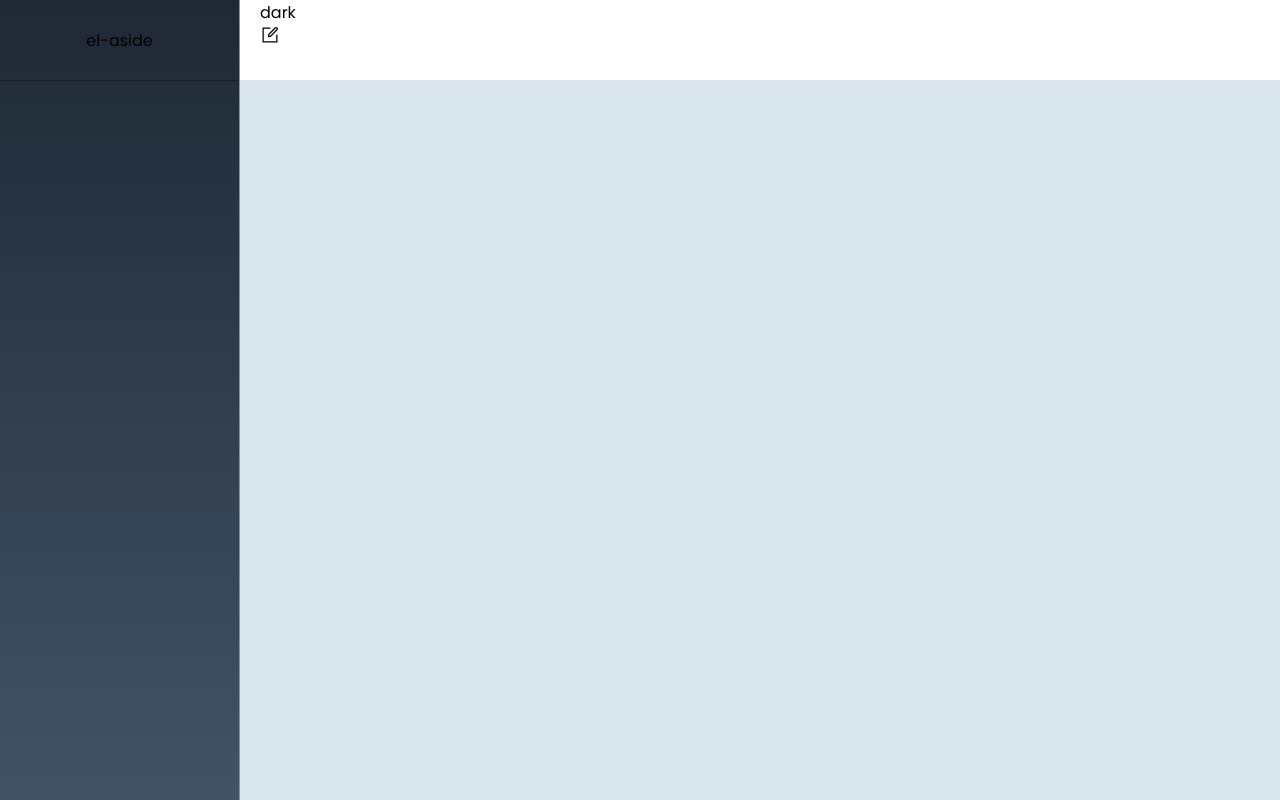
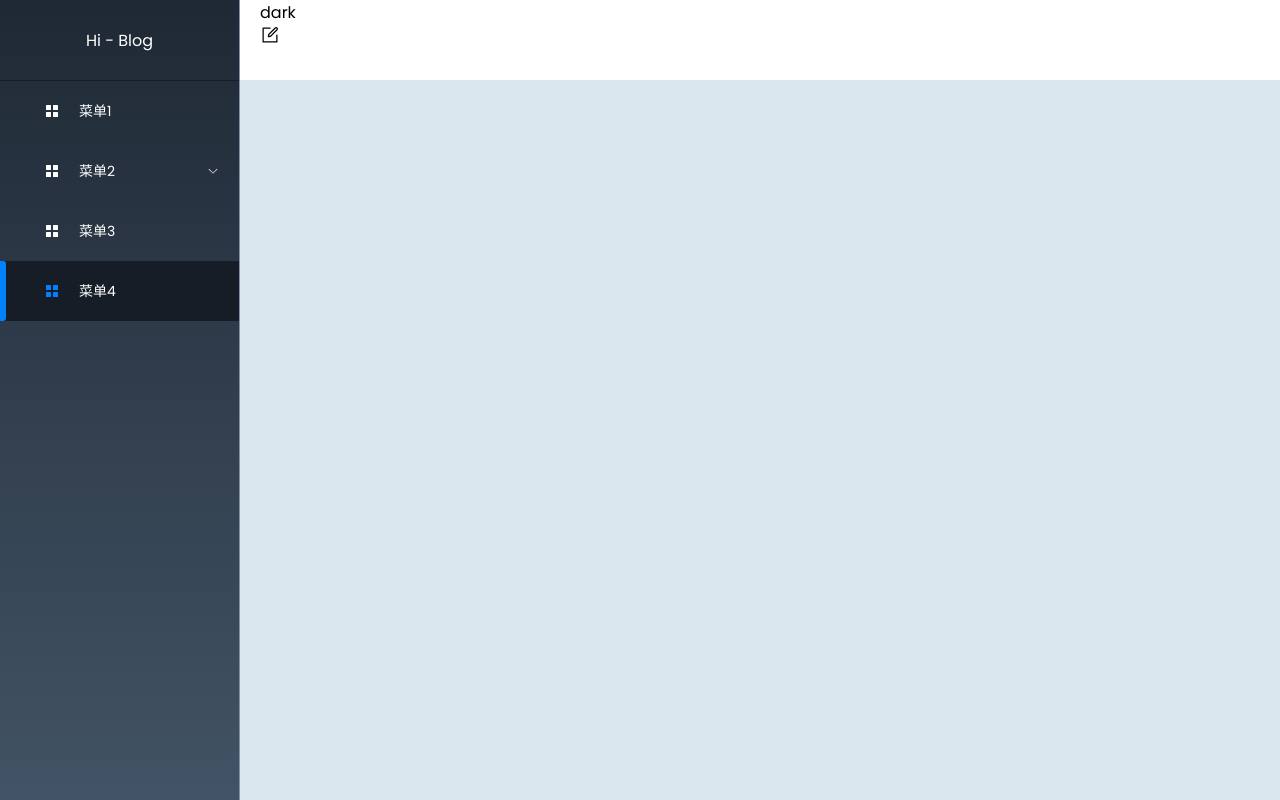
Before and after one commit to nishuiwei/admin-for-blog, a Vue app: page /main in a window 1280 px wide. Built offline with nearby package versions, Linux system fonts and the light colour scheme.

Commit message:
feat: 菜单栏组件

```diff
--- /dev/null
+++ b/src/components/menu/index.ts
@@ -0,0 +1,3 @@
+import HJMenu from './src/hj-menu.vue'
+
+export default HJMenu
--- /dev/null
+++ b/src/components/menu/src/hj-menu-item.vue
@@ -0,0 +1,96 @@
+<template>
+	<template v-for="item in menu" :key="item.index">
+		<template v-if="item.children?.length === 0 || !item.children">
+			<el-menu-item :index="item.index">
+				<el-icon :size="16" color="#000">
+					<Icon :icon="item.icon" />
+				</el-icon>
+				<span style="margin-left: 10px"> {{ item.title }} </span>
+			</el-menu-item>
+		</template>
+		<template v-else>
+			<el-sub-menu :index="item.index">
+				<template #title>
+					<el-icon :size="16" color="#0081FF">
+						<Icon :icon="item.icon" />
+					</el-icon>
+					<span style="margin-left: 10px">{{ item.title }}</span>
+				</template>
+				<hj-menu-item :menu="item.children" />
+			</el-sub-menu>
+		</template>
+	</template>
+</template>
+
+<script setup lang="ts">
+import { Icon } from '../../icon'
+defineProps<{
+	menu: [any]
+}>()
+</script>
+
+<style scoped lang="less">
+:deep(.el-sub-menu__title) {
+	height: 60px;
+	padding-left: 40px !important;
+}
+.el-menu-item {
+	height: 60px;
+	padding-left: 40px !important;
+}
+.el-sub-menu {
+	background: transparent;
+	.el-menu-item {
+		color: #8291a9;
+		padding-left: 50px !important;
+		&.is-active {
+			color: #fff;
+			.el-icon {
+				color: #fff !important;
+			}
+			&::before {
+				content: '';
+				display: none;
+			}
+		}
+	}
+	&.is-opened.is-active {
+		background-color: #161d26;
+		color: #fff;
+		position: relative;
+		.el-icon {
+			color: #0081ff;
+		}
+		&::before {
+			content: '';
+			position: absolute;
+			left: 0;
+			top: 0;
+			display: block;
+			width: 6px;
+			height: 100%;
+			background-color: #0081ff;
+			border-radius: 0px 3px 3px 0px;
+		}
+	}
+}
+.el-menu-item.is-active {
+	background-color: #161d26;
+	color: #fff;
+	position: relative;
+	.el-icon {
+		color: #0081ff;
+	}
+	&::before {
+		content: '';
+		position: absolute;
+		left: 0;
+		top: 0;
+		display: block;
+		width: 6px;
+		height: 100%;
+		background-color: #0081ff;
+		border-radius: 0px 3px 3px 0px;
+	}
+}
+</style>
--- /dev/null
+++ b/src/components/menu/src/hj-menu.vue
@@ -0,0 +1,68 @@
+<template>
+	<el-menu
+		default-active="4"
+		:collapse="isCollapse"
+		background-color="transparent"
+		text-color="#fff"
+		unique-opened
+		@open="handleOpen"
+		@close="handleClose"
+	>
+		<hj-menu-item :menu="menuWrapper" />
+	</el-menu>
+</template>
+
+<script setup lang="ts">
+import { ref } from 'vue'
+const isCollapse = ref<boolean>(false)
+
+const handleOpen = (key: string, keyPath: string[]) => {
+	console.log(key, keyPath)
+}
+
+const handleClose = (key: string, keyPath: string[]) => {
+	console.log(key, keyPath)
+}
+
+const menuWrapper = ref([
+	{
+		index: '1',
+		title: '菜单1',
+		icon: 'Menu',
+		children: []
+	},
+	{
+		index: '2',
+		title: '菜单2',
+		icon: 'Menu',
+		children: [
+			{
+				index: '2-1',
+				title: '菜单2-1',
+				icon: 'Menu',
+				children: []
+			}
+		]
+	},
+	{
+		index: '3',
+		title: '菜单3',
+		icon: 'Menu',
+		children: []
+	},
+	{
+		index: '4',
+		title: '菜单4',
+		icon: 'Menu',
+		children: []
+	}
+])
+</script>
+
+<style scoped lang="less">
+.el-menu {
+	border-right: none;
+	font-size: 14px;
+	font-weight: 400;
+}
+</style>
--- a/src/layout/default-layout.vue
+++ b/src/layout/default-layout.vue
@@ -1,7 +1,8 @@
 <template>
 	<el-container class="default-layout">
 		<el-aside>
-			<div class="logo">el-aside</div>
+			<div class="logo">Hi - Blog</div>
+			<hj-menu />
 		</el-aside>
 		<el-container class="right">
 			<el-header>
@@ -22,6 +23,7 @@
 <script setup lang="ts">
 import { useTheme } from '../composables'
 import { Icon } from '../components/icon'
+
 const { isDark, toggleDark } = useTheme
 
 const icon_item = ['Edit']
@@ -36,6 +38,7 @@ const icon_item = ['Edit']
 		width: 240px;
 		background: linear-gradient(180deg, #1f2935 0%, #425365 100%);
 		border-right: 1px solid #8291a9;
+		color: #fff;
 		.logo {
 			display: flex;
 			align-items: center;
```
Also changed, not shown: components.d.ts (+9 -0 lines).
